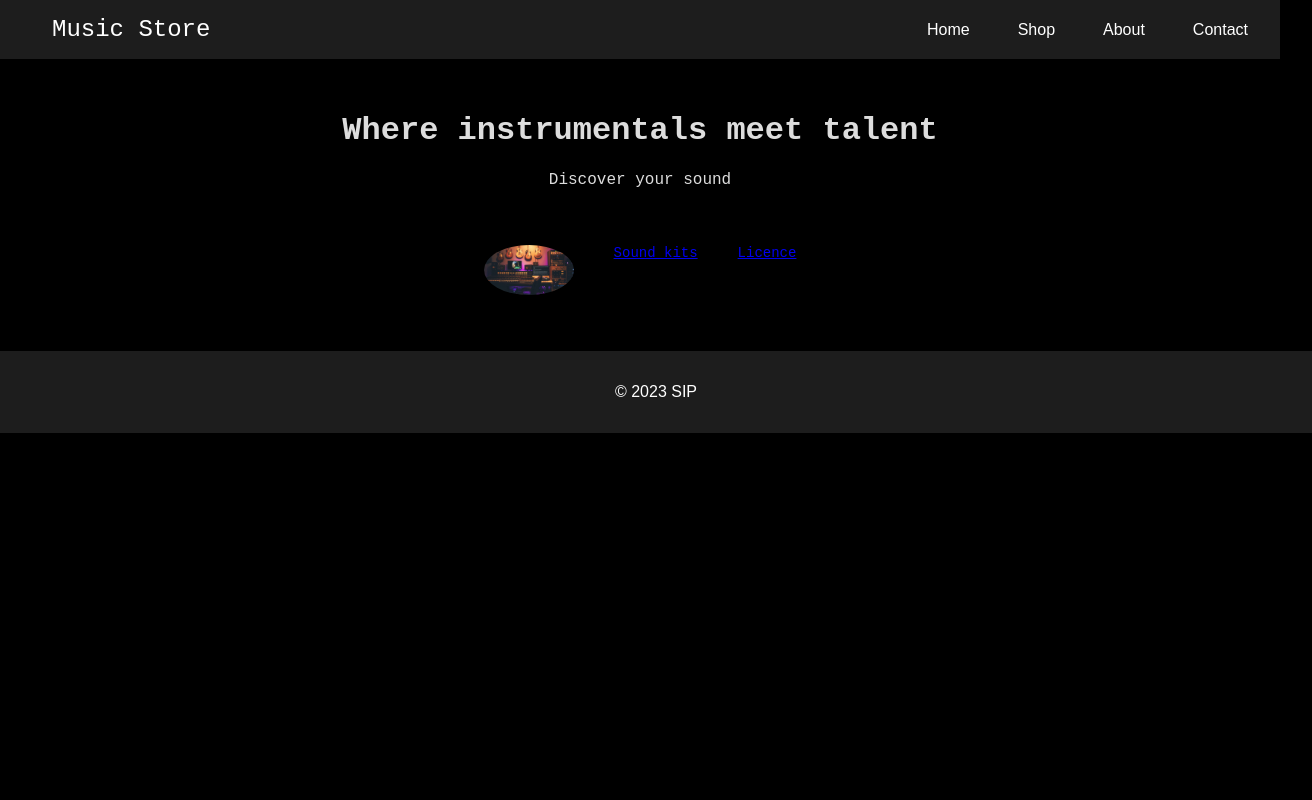
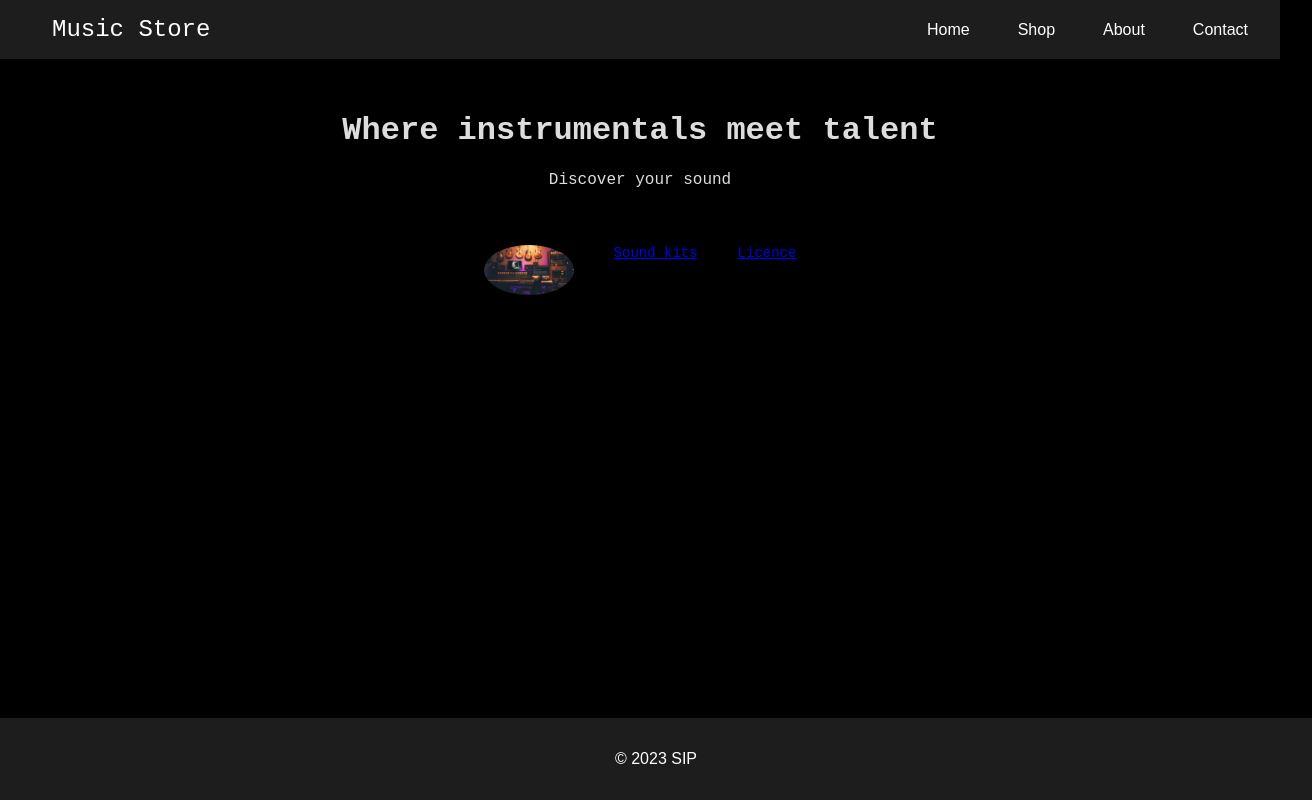
Before and after one commit to sip357/Music-Store, a Next.js app: page / in a window 1280 px wide. Shown: the whole page, 1312 px wide, since content can reach past the window. Built offline with nearby package versions, Linux system fonts and the light colour scheme.

Commit message:
Making footer stick to the bottom

```diff
--- a/app/styles/globals.css
+++ b/app/styles/globals.css
@@ -25,6 +25,9 @@ footer {
   text-align: center;
   padding: 1rem;
   width: 100%;
+  left: 0;
+  bottom: 0;
+  position: fixed;
 }
 
 div {
@@ -99,7 +102,7 @@ img:hover {
   opacity: 1;
 }
 
-/* Media queries for responsiveness */
+/* Media queries for responsiveness*/
 @media (max-width: 1200px) {
   div h1 {
     font-size: 1.75rem;
```
